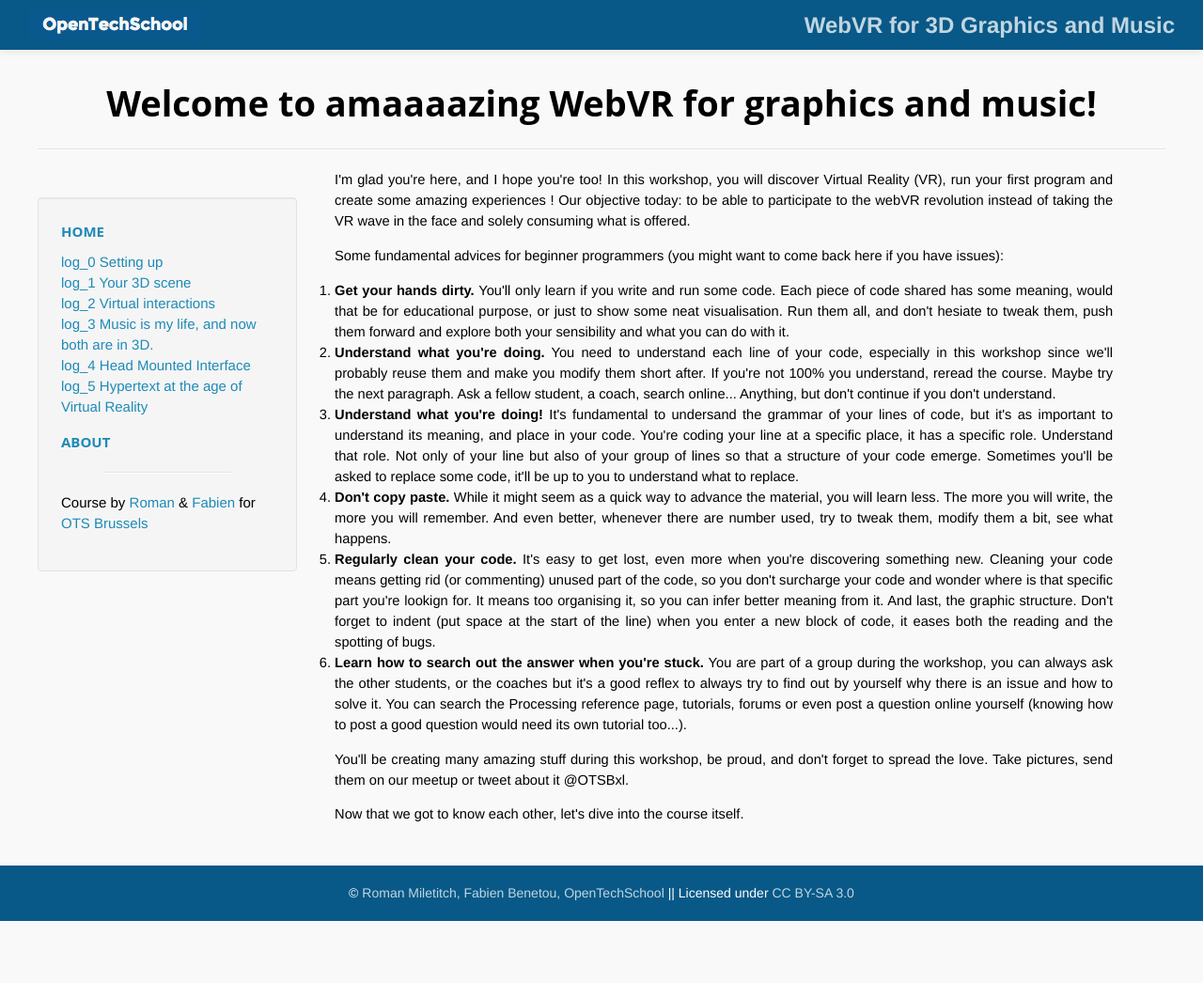
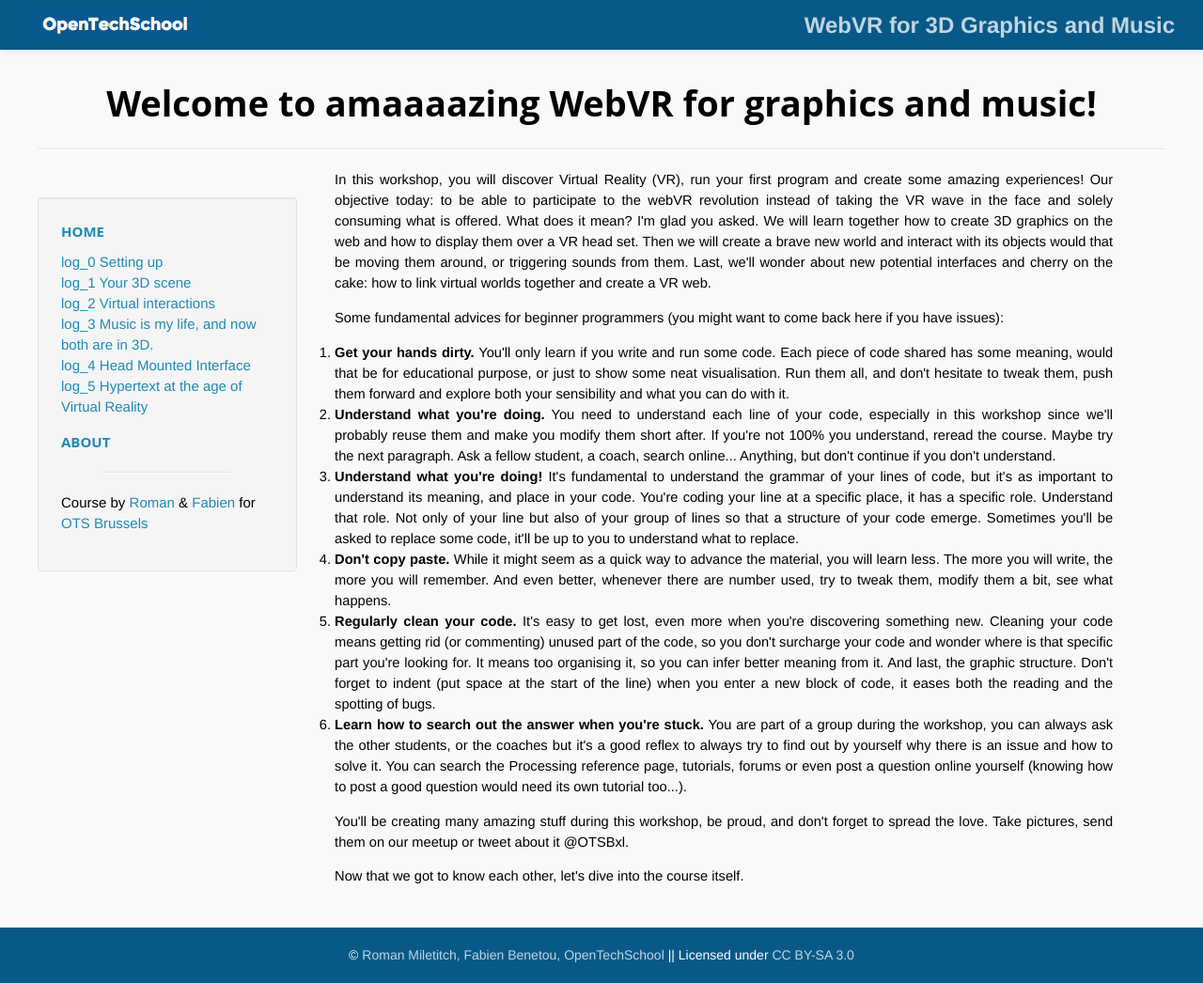
Before and after one commit to OpenTechSchool-Brussels/webVR-for-3D-graphics-and-music, a Jekyll site: the page built from index.html, in a window 1280 px wide. Shown: the whole page at 94% size. Built offline with Jekyll 4.4.1, drawn with Linux system fonts in a browser that asks for light colours; Markdown is read by kramdown in place of the engine named in the settings; before the commit the page ends 980 px from its top, so only the background shows below that.

Commit message:
Update index.html

```diff
--- a/index.html
+++ b/index.html
@@ -3,16 +3,16 @@ layout: default
 title:  "Welcome to amaaaazing WebVR for graphics and music!"
 ---
 
-<p>I'm glad you're here, and I hope you're too! In this workshop, you will discover Virtual Reality (VR), run your first program and create some amazing experiences ! Our objective today: to be able to participate to the webVR revolution instead of taking the VR wave in the face and solely consuming what is offered.</p>
+<p>In this workshop, you will discover Virtual Reality (VR), run your first program and create some amazing experiences! Our objective today: to be able to participate to the webVR revolution instead of taking the VR wave in the face and solely consuming what is offered. What does it mean? I'm glad you asked. We will learn together how to create 3D graphics on the web and how to display them over a VR head set. Then we will create a brave new world and interact with its objects would that be moving them around, or triggering sounds from them. Last, we'll wonder about new potential interfaces and cherry on the cake: how to link virtual worlds together and create a VR web.</p>
 
 
 <p>Some fundamental advices for beginner programmers (you might want to come back here if you have issues):
 <ol>
-<li><b>Get your hands dirty.</b> You'll only learn if you write and run some code. Each piece of code shared has some meaning, would that be for educational purpose, or just to show some neat visualisation. Run them all, and don't hesiate to tweak them, push them forward and explore both your sensibility and what you can do with it.</li>
+<li><b>Get your hands dirty.</b> You'll only learn if you write and run some code. Each piece of code shared has some meaning, would that be for educational purpose, or just to show some neat visualisation. Run them all, and don't hesitate to tweak them, push them forward and explore both your sensibility and what you can do with it.</li>
 <li><b>Understand what you're doing.</b> You need to understand each line of your code, especially in this workshop since we'll probably reuse them and make you modify them short after. If you're not 100% you understand, reread the course. Maybe try the next paragraph. Ask a fellow student, a coach, search online... Anything, but don't continue if you don't understand.</li>
-<li><b>Understand what you're doing!</b> It's fundamental to undersand the grammar of your lines of code, but it's as important to understand its meaning, and place in your code. You're coding your line at a specific place, it has a specific role. Understand that role. Not only of your line but also of your group of lines so that a structure of your code emerge. Sometimes you'll be asked to replace some code, it'll be up to you to understand what to replace.</li>
+<li><b>Understand what you're doing!</b> It's fundamental to understand the grammar of your lines of code, but it's as important to understand its meaning, and place in your code. You're coding your line at a specific place, it has a specific role. Understand that role. Not only of your line but also of your group of lines so that a structure of your code emerge. Sometimes you'll be asked to replace some code, it'll be up to you to understand what to replace.</li>
 <li><b>Don't copy paste.</b> While it might seem as a quick way to advance the material, you will learn less. The more you will write, the more you will remember. And even better, whenever there are number used, try to tweak them, modify them a bit, see what happens.</li>
-<li><b>Regularly clean your code.</b> It's easy to get lost, even more when you're discovering something new. Cleaning your code means getting rid (or commenting) unused part of the code, so you don't surcharge your code and wonder where is that specific part you're lookign for. It means too organising it, so you can infer better meaning from it. And last, the graphic structure. Don't forget to indent (put space at the start of the line) when you enter a new block of code, it eases both the reading and the spotting of bugs.</li>
+<li><b>Regularly clean your code.</b> It's easy to get lost, even more when you're discovering something new. Cleaning your code means getting rid (or commenting) unused part of the code, so you don't surcharge your code and wonder where is that specific part you're looking for. It means too organising it, so you can infer better meaning from it. And last, the graphic structure. Don't forget to indent (put space at the start of the line) when you enter a new block of code, it eases both the reading and the spotting of bugs.</li>
 <li><b>Learn how to search out the answer when you're stuck.</b> You are part of a group during the workshop, you can always ask the other students, or the coaches but it's a good reflex to always try to find out by yourself why there is an issue and how to solve it. You can search the Processing reference page, tutorials, forums or even post a question online yourself (knowing how to post a good question would need its own tutorial too...).</li>
 </ol>
 </p>
```
